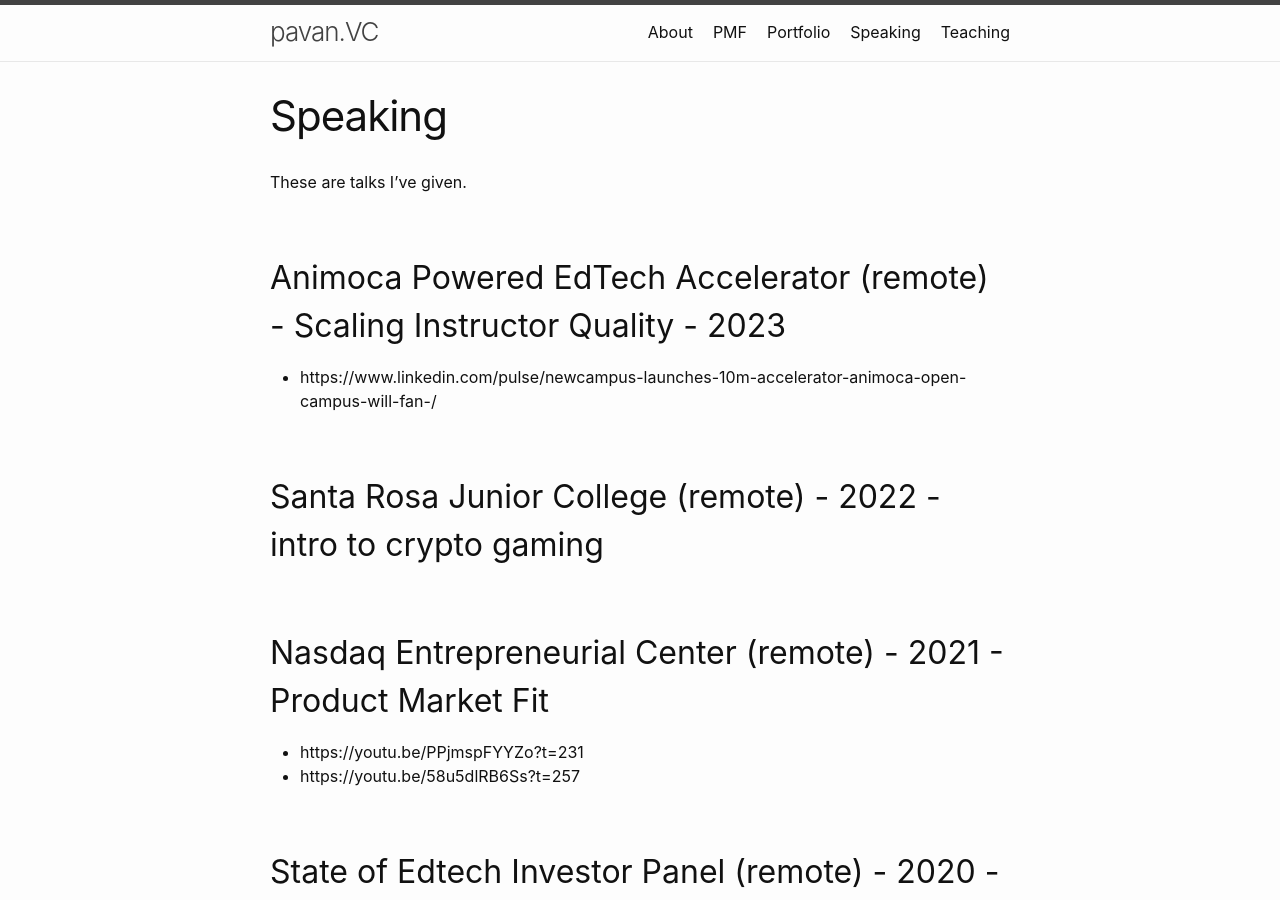
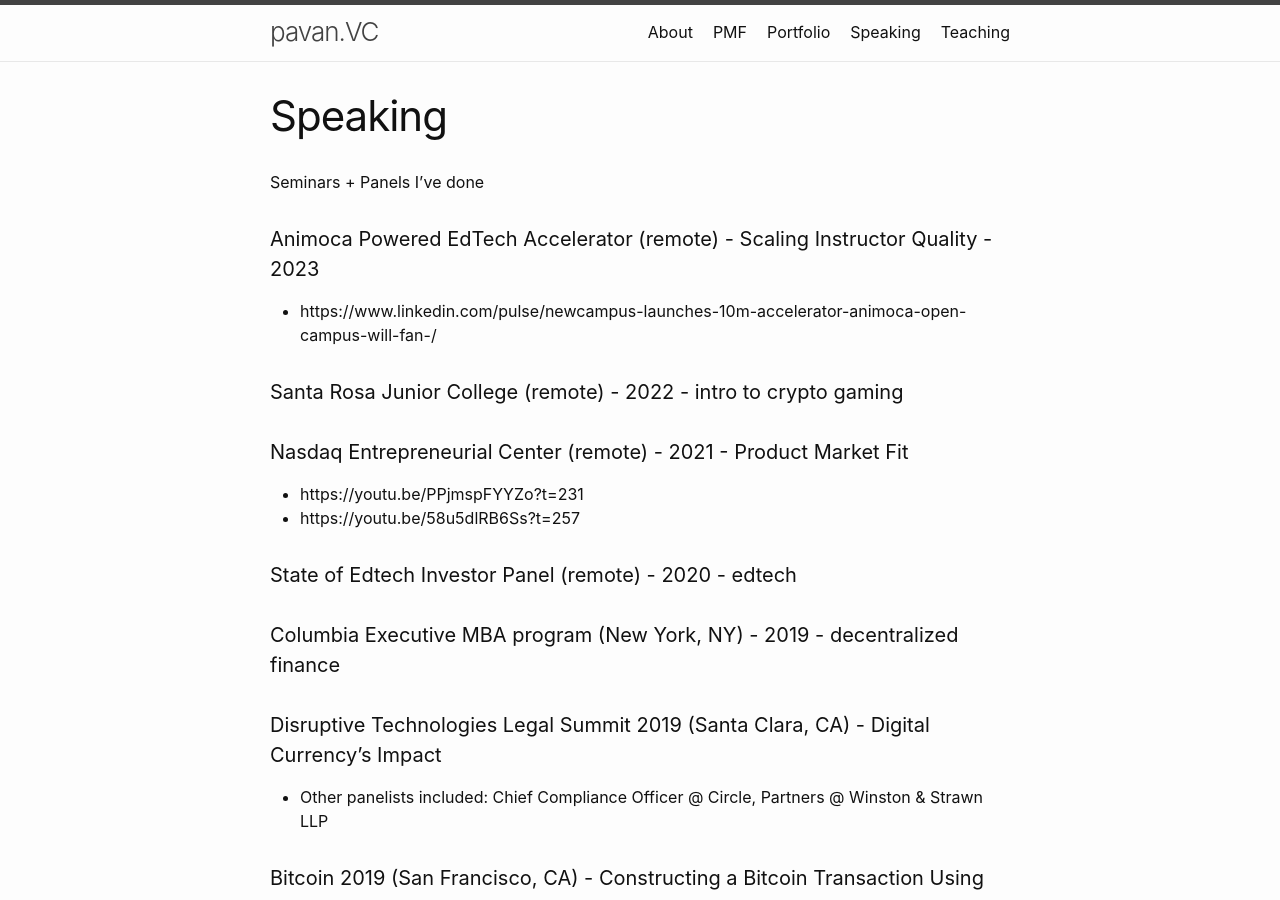
Before and after one commit to katpavan/katpavan.github.io, a Jekyll site: the page built from speaking.md, in a window 1280 px wide and 900 px high. Built offline with Jekyll 4.4.1, drawn with Linux system fonts in a browser that asks for light colours.

Commit message:
Update speaking.md

```diff
--- a/speaking.md
+++ b/speaking.md
@@ -4,44 +4,44 @@
 permalink: /speaking/
 ---
 
-These are talks I've given.
+Seminars + Panels I've done
 
-## Animoca Powered EdTech Accelerator (remote) - Scaling Instructor Quality - 2023
+#### Animoca Powered EdTech Accelerator (remote) - Scaling Instructor Quality - 2023
 * https://www.linkedin.com/pulse/newcampus-launches-10m-accelerator-animoca-open-campus-will-fan-/
 
-## Santa Rosa Junior College (remote) - 2022 - intro to crypto gaming
+#### Santa Rosa Junior College (remote) - 2022 - intro to crypto gaming
 
-## Nasdaq Entrepreneurial Center (remote) - 2021 - Product Market Fit
+#### Nasdaq Entrepreneurial Center (remote) - 2021 - Product Market Fit
 * https://youtu.be/PPjmspFYYZo?t=231
 * https://youtu.be/58u5dlRB6Ss?t=257
 
-## State of Edtech Investor Panel (remote) - 2020 - edtech
+#### State of Edtech Investor Panel (remote) - 2020 - edtech
 
-## Columbia Executive MBA program (New York, NY) - 2019 - decentralized finance
+#### Columbia Executive MBA program (New York, NY) - 2019 - decentralized finance
 
-## Disruptive Technologies Legal Summit 2019 (Santa Clara, CA) - Digital Currency's Impact
+#### Disruptive Technologies Legal Summit 2019 (Santa Clara, CA) - Digital Currency's Impact
 * Other panelists included: Chief Compliance Officer @ Circle, Partners @ Winston & Strawn LLP
 
-## Bitcoin 2019 (San Francisco, CA) - Constructing a Bitcoin Transaction Using Python
+#### Bitcoin 2019 (San Francisco, CA) - Constructing a Bitcoin Transaction Using Python
 * Other speakers included: Edward Snowden (remoted in), Tim Draper
 
-## DeveloperWeek 2019 Hackathon (San Francisco, CA)
+#### DeveloperWeek 2019 Hackathon (San Francisco, CA)
 * http://www.developerweek.com/hackathon/
 
-## Developer Week 2019 (Oakland, CA) - Communicating With a Smart Contract Via RPC
+#### Developer Week 2019 (Oakland, CA) - Communicating With a Smart Contract Via RPC
 * https://sched.co/IR51
 * Spoke along with CTOs and Co-Founders of Slack, Eventbrite, DoorDash, Stack Overflow and Cisco
 
-## Blockworld 2018 (San Jose, CA) - Intro to DApp Creation Workshop
+#### Blockworld 2018 (San Jose, CA) - Intro to DApp Creation Workshop
 * https://sched.co/EnjU
 * Spoke along with Academics from Carnegie Mellon University and Stanford
 
-## FINTECH SILICON VALLEY (SF, CA) - Walking through an ERC20 Contract - 2018
+#### FINTECH SILICON VALLEY (SF, CA) - Walking through an ERC20 Contract - 2018
 * https://www.youtube.com/watch?v=0sTD-gy5gzM
 
-## FINTECH SILICON VALLEY (Palo Alto, CA) - Intro to Ethereum Development - 2018
+#### FINTECH SILICON VALLEY (Palo Alto, CA) - Intro to Ethereum Development - 2018
 * https://www.youtube.com/watch?v=kF3l5hRyaus&t=112s
 
-## NJ Tech Meetup (Hoboken, NJ) - 2011
+#### NJ Tech Meetup (Hoboken, NJ) - 2011
 * https://www.meetup.com/njtech/events/25729671
 * pitched with https://en.wikipedia.org/wiki/Fitocracy
```
